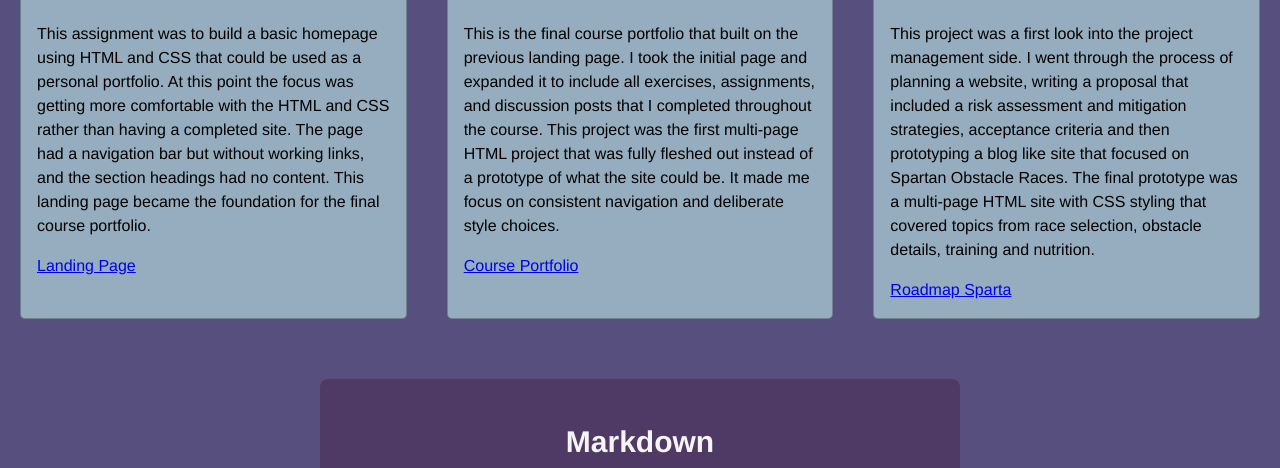
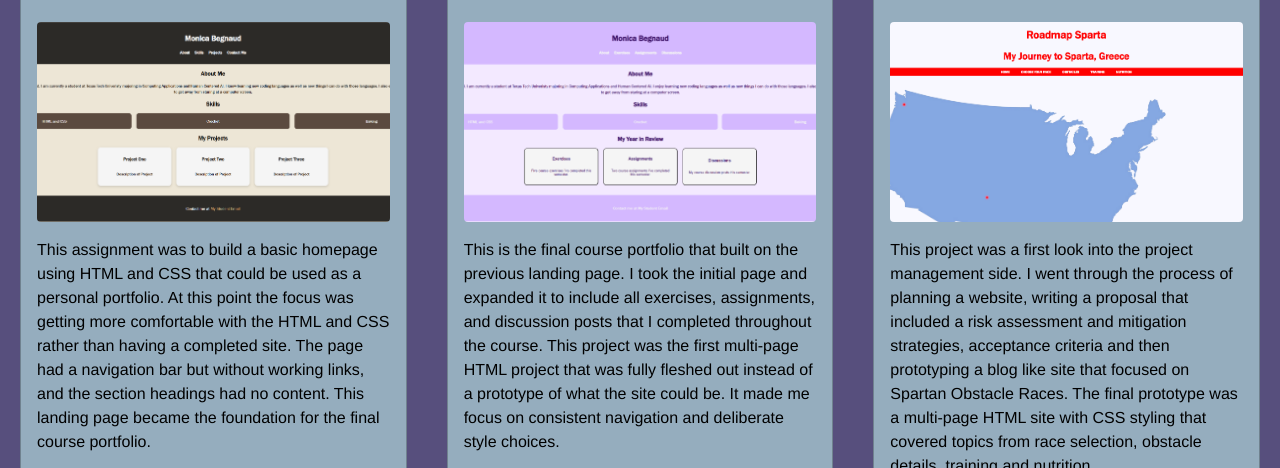
Before and after one commit to MonicaBegnaud/monica_begnaud_portfolio, a plain HTML site: page projects.html in a window 1280 px wide. Shown: the part 632-1100 px from the top of the page. Drawn offline with Linux system fonts and the light colour scheme.

Commit message:
screenshots
Added thumbnails for HTML and CSS projects

```diff
--- a/projects.html
+++ b/projects.html
@@ -26,6 +26,7 @@
     <div class="collection-grid">
         <div class="project-card">
             <h2>Landing Page</h2>
+            <img src="landing.PNG" alt="Landing Page Screenshot" class="card-thumbnail">
             <p>This assignment was to build a basic homepage using HTML and CSS that could be used as a personal portfolio. At this point
                 the focus was getting more comfortable with the HTML and CSS rather than having a
                 completed site. The page had a navigation bar but without working links, and the section headings had no content. This
@@ -38,6 +39,7 @@
 
         <div class="project project-card">
             <h2>Course Portfolio</h2>
+            <img src="course-portfolio.PNG" alt="Portfolio Screenshot" class="card-thumbnail">
             <p>This is the final course portfolio that built on the previous landing page. I took the initial page and expanded it to
                 include all exercises, assignments, and discussion posts that I completed throughout the course. This project was the
                 first multi-page HTML project that was fully fleshed out instead of a prototype of what the site could be. It made me
@@ -50,6 +52,7 @@
 
         <div class="project-card">
             <h2>Roadmap Sparta</h2>
+            <img src="sparta.PNG" alt="Roadmap Sparta Screenshot" class="card-thumbnail">
             <p>This project was a first look into the project management side. I went through the process of planning a website,
                 writing a proposal that included a risk assessment and mitigation strategies, acceptance criteria and then prototyping a
                 blog like site that focused on Spartan Obstacle Races. The final prototype was a multi-page HTML site with CSS styling that
--- a/style.css
+++ b/style.css
@@ -99,6 +99,16 @@ h2 {
     flex: 1 1 300px;
     color: var(--dark);
     border-radius: 5px;
+}
+
+.card-thumbnail {
+    width: 100%;
+    height: 200px;
+    object-fit: cover;
+    object-position: top;
+    display: block;
+    margin-bottom: 12px;
+    border-radius: 4px;
 }
 
 .title-bar {
```
Also changed, not shown: course-portfolio.PNG (added), landing.PNG (added), sparta.PNG (added).
